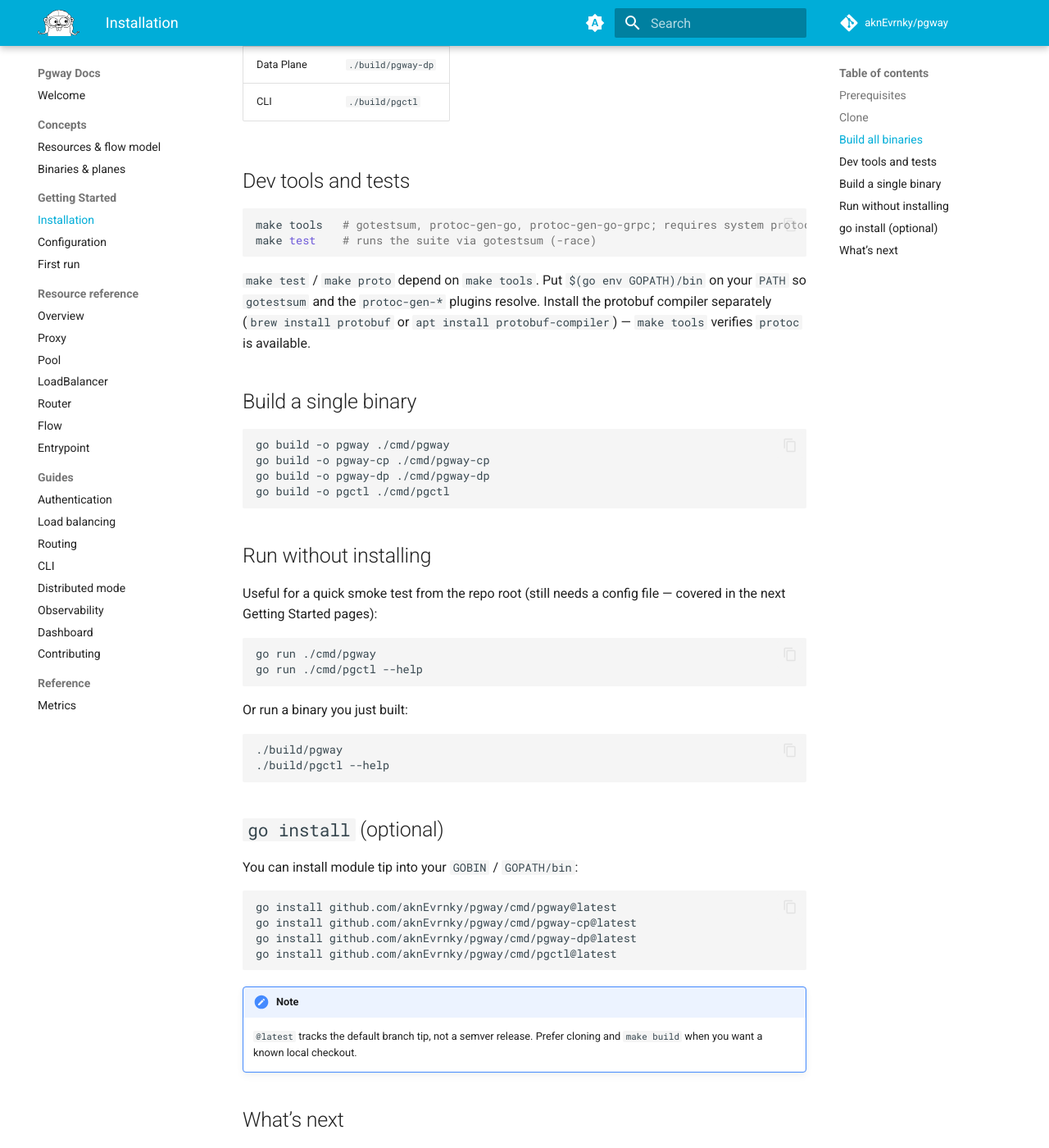
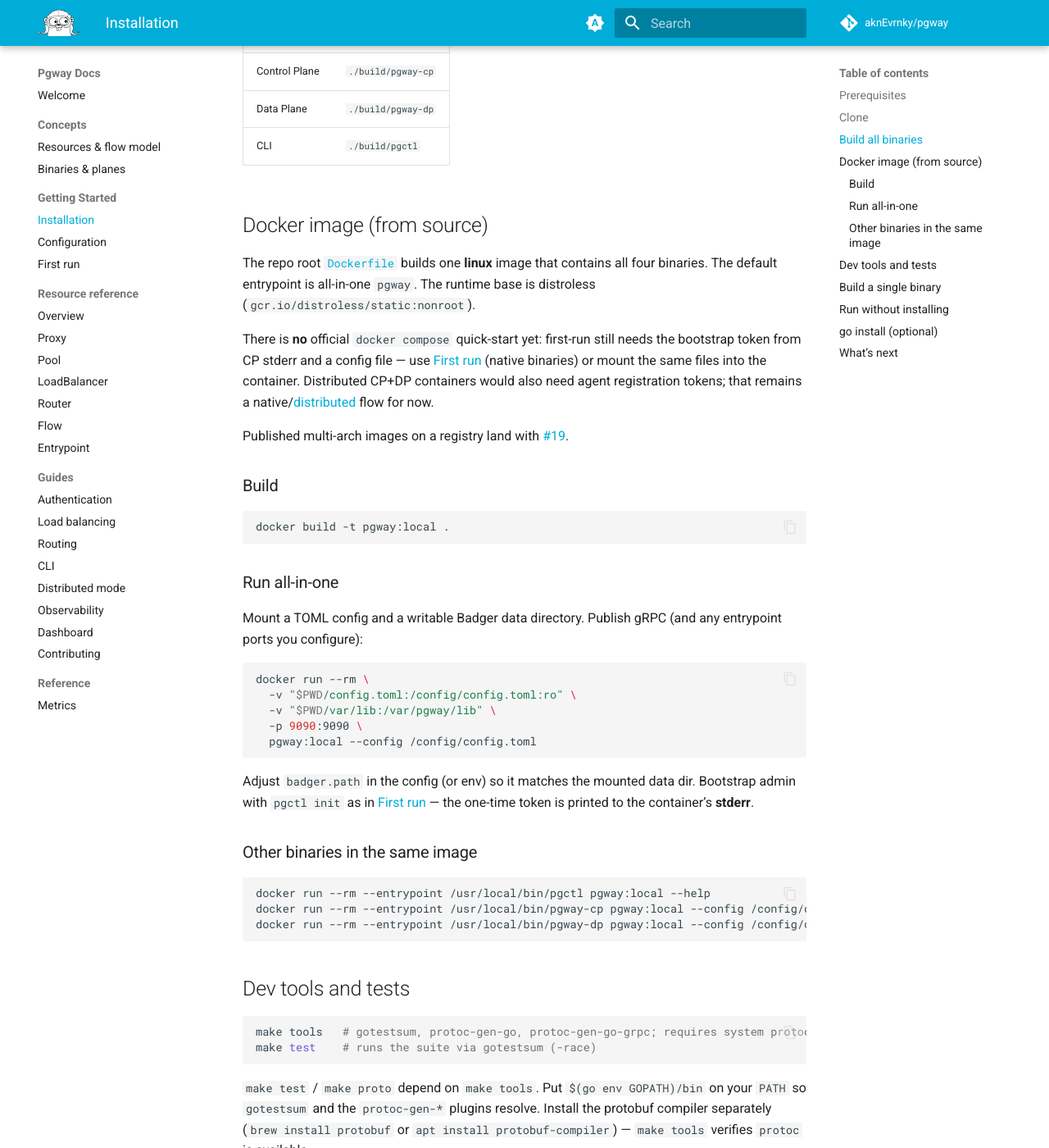
Before and after one commit to aknEvrnky/pgway-docs, an MkDocs documentation site: the page built from docs/getting-started/installation.md, in a window 1280 px wide and 1400 px high, scrolled down 1071 px. Shown: the whole window at 82% size. Built offline with MkDocs 1.6.1 and Material for MkDocs 9.7.7, drawn with Linux system fonts in a browser that asks for light colours; comment, search, counter and statistics services are not loaded; some of the changed text lies outside the part shown.

Commit message:
docs: document building and running the Docker image
Cover the single multi-binary distroless image from source; note that compose and registry publish are deferred.

````diff
--- a/docs/getting-started/installation.md
+++ b/docs/getting-started/installation.md
@@ -3,16 +3,17 @@
 pgway is **not released yet**. There are no versioned GitHub Releases or installers today.
 
 !!! info "Upcoming releases"
-    Multi-platform binaries will be published later with [GoReleaser](https://goreleaser.com/) (see issue [#19](https://github.com/aknEvrnky/pgway/issues/19): linux/darwin/windows, amd64/arm64, for `pgway`, `pgway-cp`, `pgway-dp`, and `pgctl`). Until then, run from source.
+    Multi-platform binaries and published container images will ship later with [GoReleaser](https://goreleaser.com/) (see issue [#19](https://github.com/aknEvrnky/pgway/issues/19): linux/darwin, amd64/arm64, for `pgway`, `pgway-cp`, `pgway-dp`, and `pgctl`). Until then, run from source or build the Docker image locally.
 
-For now: clone the repository and use **`go build`**, **`make build`**, or **`go run`**.
+For now: clone the repository and use **`go build`**, **`make build`**, **`go run`**, or **`docker build`**.
 
 ## Prerequisites
 
-- [Go](https://go.dev/dl/) **1.27** or newer (`go version`)
+- [Go](https://go.dev/dl/) **1.27** or newer (`go version`) — not required if you only build the Docker image
 - Git
 - [protoc](https://grpc.io/docs/protoc-installation/) for `make tools` / `make proto` (e.g. `brew install protobuf` or `apt install protobuf-compiler`)
 - Optional, only for dashboard development: [Bun](https://bun.sh/) or Node.js 20+ (not required for the gateway itself)
+- Optional, for the container image: [Docker](https://docs.docker.com/get-docker/) (or a compatible engine)
 
 ## Clone
 
@@ -35,6 +36,42 @@
 | Control Plane | `./build/pgway-cp` |
 | Data Plane | `./build/pgway-dp` |
 | CLI | `./build/pgctl` |
+
+## Docker image (from source)
+
+The repo root [`Dockerfile`](https://github.com/aknEvrnky/pgway/blob/main/Dockerfile) builds one **linux** image that contains all four binaries. The default entrypoint is all-in-one `pgway`. The runtime base is distroless (`gcr.io/distroless/static:nonroot`).
+
+There is **no** official `docker compose` quick-start yet: first-run still needs the bootstrap token from CP stderr and a config file — use [First run](first-run.md) (native binaries) or mount the same files into the container. Distributed CP+DP containers would also need agent registration tokens; that remains a native/[distributed](../guides/distributed.md) flow for now.
+
+Published multi-arch images on a registry land with [#19](https://github.com/aknEvrnky/pgway/issues/19).
+
+### Build
+
+```bash
+docker build -t pgway:local .
+```
+
+### Run all-in-one
+
+Mount a TOML config and a writable Badger data directory. Publish gRPC (and any entrypoint ports you configure):
+
+```bash
+docker run --rm \
+  -v "$PWD/config.toml:/config/config.toml:ro" \
+  -v "$PWD/var/lib:/var/pgway/lib" \
+  -p 9090:9090 \
+  pgway:local --config /config/config.toml
+```
+
+Adjust `badger.path` in the config (or env) so it matches the mounted data dir. Bootstrap admin with `pgctl init` as in [First run](first-run.md) — the one-time token is printed to the container’s **stderr**.
+
+### Other binaries in the same image
+
+```bash
+docker run --rm --entrypoint /usr/local/bin/pgctl pgway:local --help
+docker run --rm --entrypoint /usr/local/bin/pgway-cp pgway:local --config /config/config.toml
+docker run --rm --entrypoint /usr/local/bin/pgway-dp pgway:local --config /config/config.toml
+```
 
 ## Dev tools and tests
 
@@ -86,4 +123,4 @@
 
 ## What’s next
 
-[Configuration](configuration.md) — config file location, keys, and examples for each binary. Then: bootstrap admin + minimal stack.
+[Configuration](configuration.md) — config file location, keys, and examples for each binary. Then: bootstrap admin + minimal stack ([First run](first-run.md)).
````
Also changed, not shown: docs/concepts/binaries.md (+1 -1 lines), docs/getting-started/first-run.md (+1 -1 lines).
